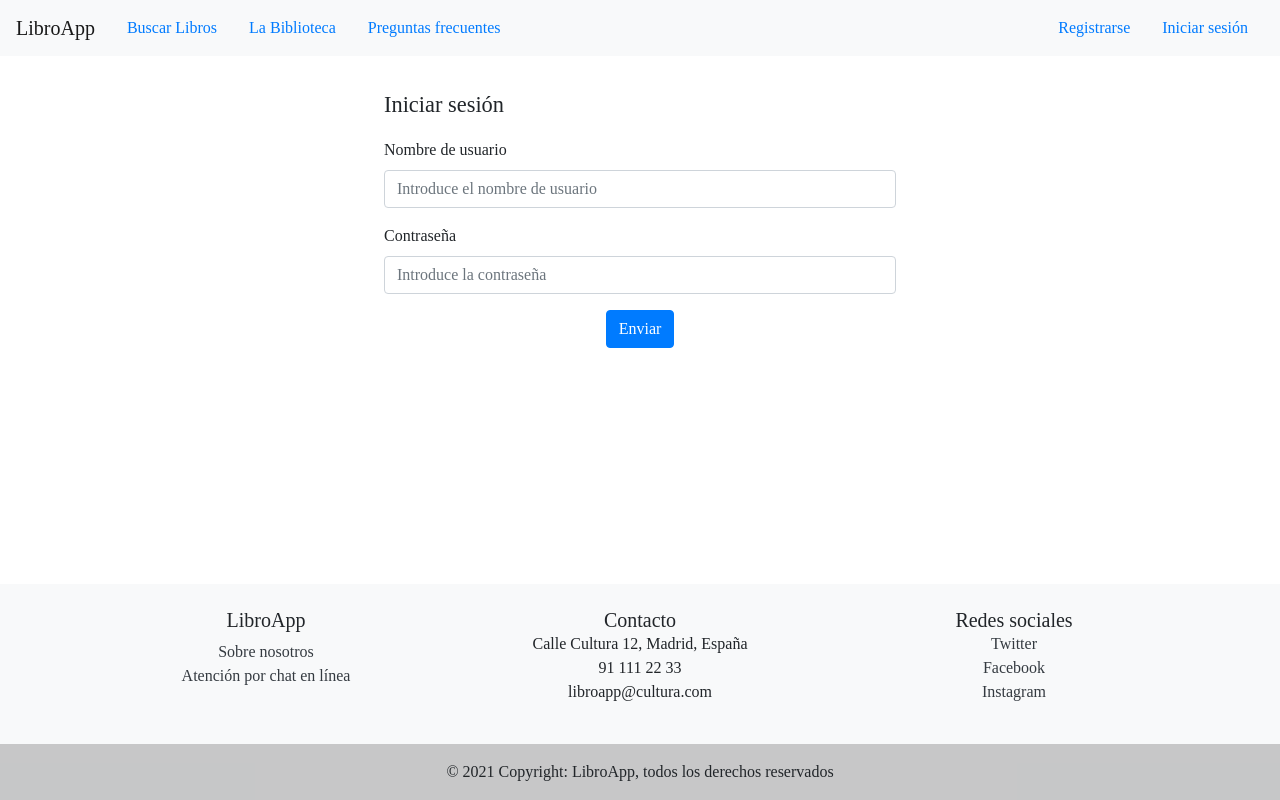
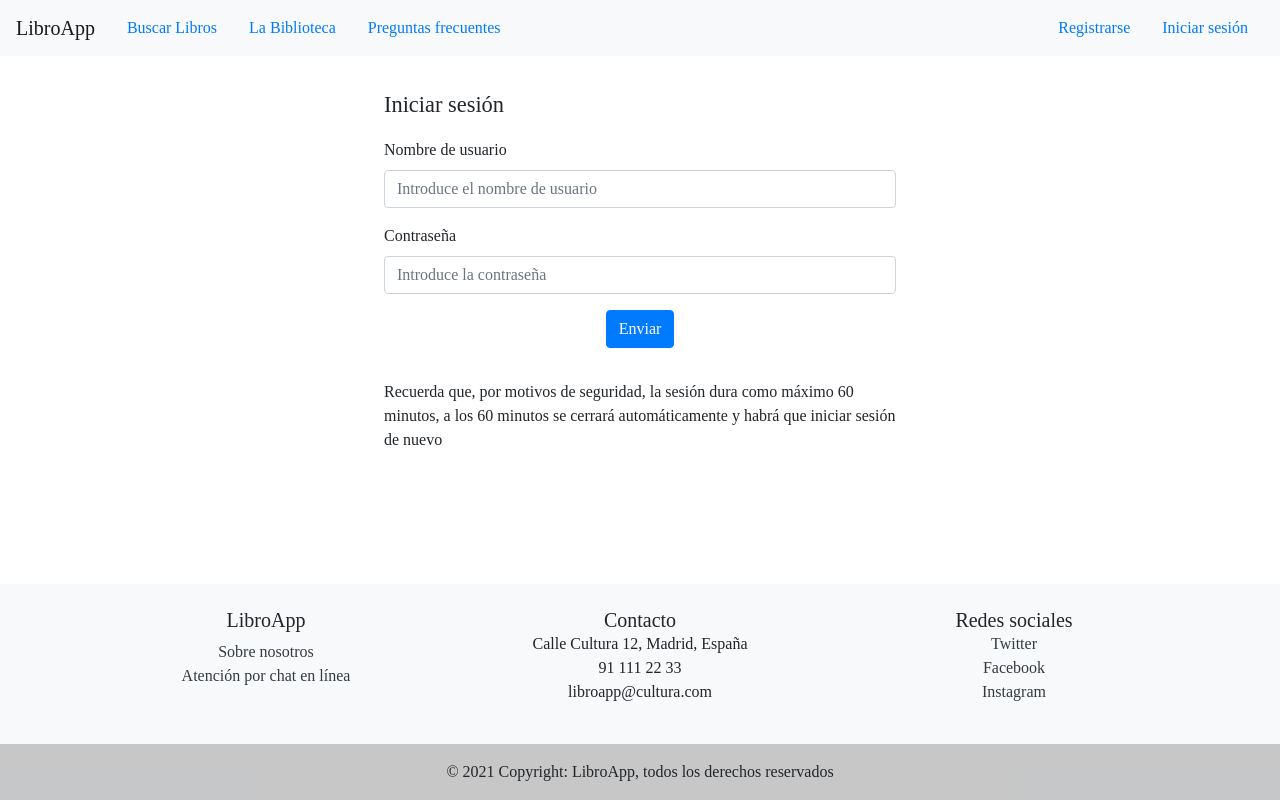
Before and after one commit to FranJ-AR/bookApp-frontend, an Angular app: page /login in a window 1280 px wide. Built offline with nearby package versions, Linux system fonts and the light colour scheme.

Commit message:
Updated, now there is a label that informs to the users that the session will last at maximum 60 minutes

```diff
--- a/src/app/auth/auth.component.html
+++ b/src/app/auth/auth.component.html
@@ -26,5 +26,7 @@
     <div class="form-submit">
       <button type="submit" class="btn btn-primary">Enviar</button>
     </div>
+    <p class = "c-info-users">Recuerda que, por motivos de seguridad, la sesión dura como máximo 60 minutos, a
+      los 60 minutos se cerrará automáticamente y habrá que iniciar sesión de nuevo</p>
   </div>
 </form>
--- a/src/app/auth/auth.component.scss
+++ b/src/app/auth/auth.component.scss
@@ -1,4 +1,4 @@
-.form-group{
+.form-group, p.c-info-users{
     width: 80%;
 }
 
@@ -28,7 +28,7 @@
 
 @media (min-width: 768px) and (max-width: 1023px){
 
-    .form-group{
+    .form-group, p.c-info-users{
 
         width: 60%;
 
@@ -39,7 +39,7 @@
 /* For desktop */
 @media (min-width: 1024px){
 
-    .form-group{
+    .form-group, p.c-info-users{
 
         width: 40%;
 
```
